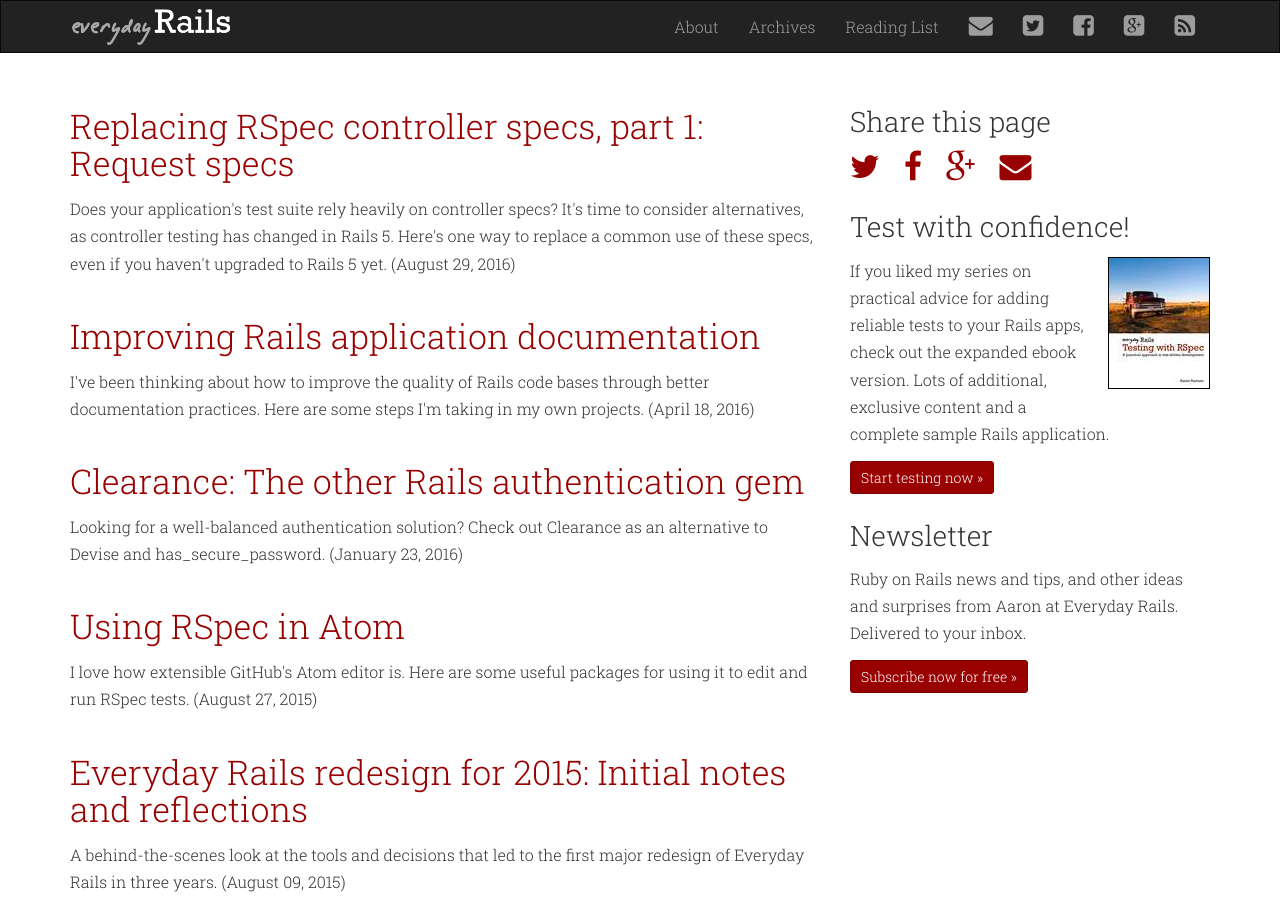
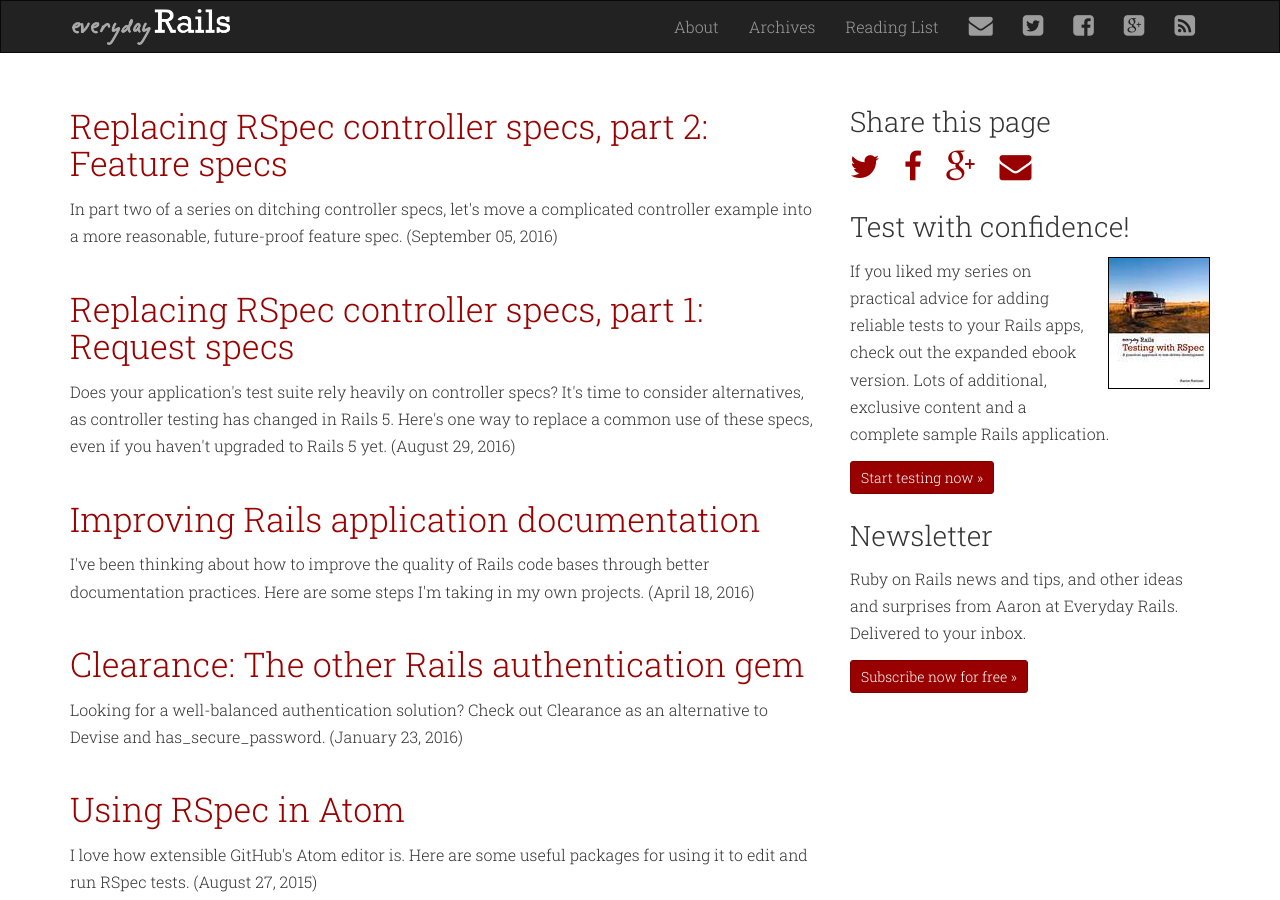
Before and after one commit to everydayrails/everyday-rails, a Jekyll site: the page built from index.html, in a window 1280 px wide and 900 px high. Built offline with Jekyll 4.4.1, drawn with Linux system fonts in a browser that asks for light colours; Markdown is read by kramdown in place of the engine named in the settings; some of the changed lines change nothing that is shown; some of the changed text lies outside the part shown.

Commit message:
Add second post on replacing RSpec controller tests

```diff
--- a/_posts/2016-08-29-replace-rspec-controller-tests.markdown
+++ b/_posts/2016-08-29-replace-rspec-controller-tests.markdown
@@ -72,7 +72,7 @@
 
 Now, this particular controller spec example doesn't use deprecated behavior I mentioned in the introduction, so we could technically keep the existing coverage in controller specs. But in the interest of maintaining a healthy test suite, and being ready for an upgrade to Rails 5, moving the examples to a request spec is a smart decision.
 
-In the next post in this series, we'll look at a spec that *does* dig too deeply into the controller's implementation, and specifically uses those deprecated `assigns` and `assert_template` helpers.
+In the next post in this series, [we'll look at a spec that *does* dig too deeply into the controller's implementation](/2016/09/05/replace-rspec-controller-tests.html), and specifically uses those deprecated `assigns` and `assert_template` helpers.
 
 Until then, start looking at your application's controller tests for opportunities to future proof with request specs. And if you're adding new functionality to your Rails app, consider taking this path instead of adding new tests at the controller level.
 
--- /dev/null
+++ b/_posts/2016-09-05-replace-rspec-controller-tests.markdown
@@ -0,0 +1,130 @@
+---
+layout: post
+title: "Replacing RSpec controller specs, part 2: Feature specs"
+excerpt: |-
+  In part two of a series on ditching controller specs, let's move a complicated
+  controller example into a more reasonable, future-proof feature spec.
+---
+
+One of the things I admire about the Rails team is their willingness to remove features that no longer make sense to keep in the framework. In Rails 5.0, two overused testing helpers got the axe: `assigns` and `assert_template`. These methods are commonly used when testing controllers, but often result in tests that know more about the underlying application code than they should. As [DHH pointed out in the discussion about this change](https://github.com/rails/rails/issues/18950), "testing the innards of the controller is just not a good idea." I agree. Does a browser care which view file was responsible for the HTML it got back from its request to your server? Does it need to know which instance variables got assigned as Ruby worked to craft its response? No--and chances are, your tests don't need to know this, either.
+
+If you must use these helpers in Rails 5, you can restore them via the [rails-controller-testing gem](https://github.com/rails/rails-controller-testing).  *rails-controller-testing* will keep your test suite happy as you upgrade existing apps to Rails 5.0, but it's not recommended for new apps--and even if an upgrade to the latest and greatest Rails isn't on your immediate horizon, you can begin to rethink and refactor your test suite to move away from controller specs entirely.
+
+In [part one of this series](/2016/08/29/replace-rspec-controller-tests.html), I converted a spec that verified an application's authentication layer, from a controller spec to an RSpec request spec. In this post, I'll share another option. Like before, I'm going to take an example from *[Everyday Rails Testing with RSpec](https://leanpub.com/everydayrailsrspec)*, modify it slightly for clarity outside of the book's context, and talk about how we can future-proof it. The original sample code is a Rails 4.1 app, and is [available on GitHub](https://github.com/everydayrails/rails-4-1-rspec-3-0).
+
+### From controller specs to feature specs
+
+Here we've got coverage of a controller's `index` and `show` actions, split across six tests and making heavy use of both `assigns` and `assert_template`, which gets called in RSpec via `expect(response).to render_template(...)`. It's also stubbing out a lot of the `Contact` model's behavior, boosting the test's speed and isolation, at the risk of making the test more difficult to read. And some of the examples are already hitting the database to create test data, anyway.
+
+{% highlight ruby %}
+describe 'GET #index' do
+  context 'with params[:letter]' do
+    it "populates an array of contacts starting with the letter" do
+      smith = FactoryGirl.create(:contact, lastname: 'Smith')
+      jones = FactoryGirl.create(:contact, lastname: 'Jones')
+      get :index, letter: 'S'
+      expect(assigns(:contacts)).to match_array([smith])
+    end
+
+    it "renders the :index template" do
+      get :index, letter: 'S'
+      expect(response).to render_template :index
+    end
+  end
+
+  context 'without params[:letter]' do
+    it "populates an array of all contacts" do
+      smith = FactoryGirl.create(:contact, lastname: 'Smith')
+      jones = FactoryGirl.create(:contact, lastname: 'Jones')
+      get :index
+      expect(assigns(:contacts)).to match_array([smith, jones])
+    end
+
+    it "renders the :index template" do
+      get :index
+      expect(response).to render_template :index
+    end
+  end
+end
+
+describe 'GET #show' do
+  let(:contact) { FactoryGirl.build_stubbed(:contact,
+    firstname: 'Lawrence', lastname: 'Smith') }
+
+  before :each do
+    allow(Contact).to receive(:persisted?).and_return(true)
+    allow(Contact).to \
+      receive(:order).with('lastname, firstname').and_return([contact])
+    allow(Contact).to \
+      receive(:find).with(contact.id.to_s).and_return(contact)
+    allow(Contact).to receive(:save).and_return(true)
+
+    get :show, id: contact
+  end
+
+  it "assigns the requested contact to @contact" do
+    expect(assigns(:contact)).to eq contact
+  end
+
+  it "renders the :show template" do
+    expect(response).to render_template :show
+  end
+end
+{% endhighlight %}
+
+Now, these examples are somewhat contrived, because they came from a book in which I tried to show different testing techniques with a relatively small set of files, but I've seen controller tests similar to these in real, production applications. Let's replace them with a single **feature spec**. We'll define the scenario in which a visitor accesses the site, views the full directory, filters by letter, and finally clicks a contact's name in the resulting list to view more details about that individual. Unlike the request spec example from part one of this series, we can use Capybara methods like `visit` and `click_link` to simulate browser interactions, and give us a nice, readable spec.
+
+{% highlight ruby %}
+require "rails_helper"
+
+feature "Public access to contacts", type: :feature do
+  scenario "visitor finds contact by filtering by letter" do
+    smith = FactoryGirl.create(:contact, firstname: "John", lastname: "Smith")
+    FactoryGirl.create(:contact, firstname: "Sally", lastname: "Jones")
+
+    visit root_path
+
+    expect(page).to have_content "John Smith"
+    expect(page).to have_content "Sally Jones"
+
+    click_link "S"
+
+    expect(page).to have_content "John Smith"
+    expect(page).to_not have_content "Sally Jones"
+
+    click_link "John Smith"
+
+    expect(current_path).to eq contact_path(smith)
+
+    within "h1" do
+      expect(page).to have_content "John Smith"
+    end
+  end
+end
+{% endhighlight %}
+
+I like this style of test much better. It's easier to read through and reason about--I can read a single scenario to understand this feature of the application. It provides a higher level of coverage, across multiple endpoints. It's a more realistic use case. One more thing to like about it: Since the test coverage is now decoupled from a specific controller, it helps us refactor a potential design flaw in the controller. The heavy use of `assigns` in the original controller test suggests that the controller is doing more than it should. Sure enough, the `index` action, albeit small, has logic that can be extracted from the controller:
+
+{% highlight ruby %}
+def index
+  if params[:letter]
+    @contacts = Contact.by_letter(params[:letter])
+  else
+    @contacts = Contact.order('lastname, firstname')
+  end
+end
+{% endhighlight %}
+
+The actual extraction is beyond what I want to cover here, but I may dig into that in a future post. The outdated "fat models, skinny controllers" paradigm would suggest adding a method to the Contact model. Newer Rails conventions might move the code to a concern. Or a hexagonal approach could prompt you to create a standalone object dedicated to the app's filter-by-letter feature.
+
+For now, I'll leave decisions like that up to you. The nice thing about testing at a higher level, though, is that you can perform these types of refactors with a reliable safety net. They ensure that your app's many moving parts are talking to each other, without the risk of incorrectly mocking out incorrect behavior.
+
+### Conclusion
+
+`assigns` and `assert_template` were extracted from Rails for a reason, and it's time to move on from both them and, eventually, controller-level testing. Replacing controller tests with feature-style integration tests requires a little more thought than using request specs, but I believe the effort pays off in terms of readability, flexibility, and long-term test health. Thanks for reading!
+
+### Resources
+
+- [RSpec 3.5 release announcement](http://rspec.info/blog/2016/07/rspec-3-5-has-been-released/)
+- [RSpec feature specs documentation](https://www.relishapp.com/rspec/rspec-rails/docs/feature-specs/feature-spec)
+- [Deprecate assigns() and assert_template in controller testing](https://github.com/rails/rails/issues/18950)
```
